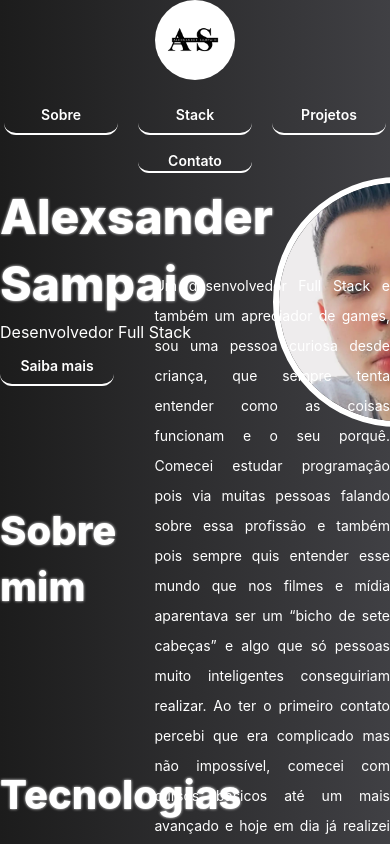
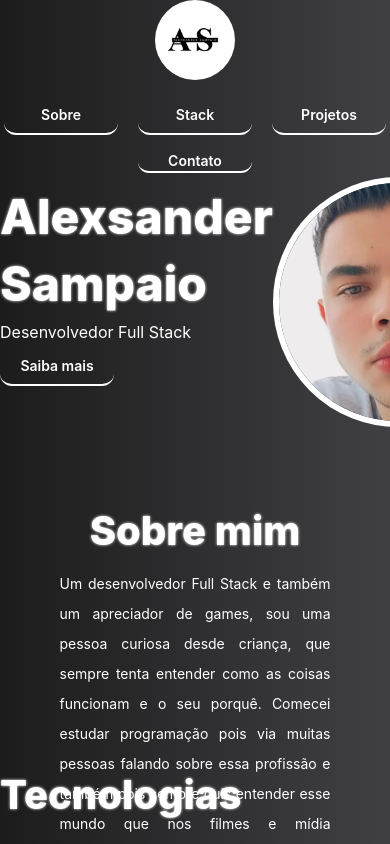
Before and after one commit to Alex-sampaio-lima/Portfolio-Alex-sampaio-lima, a React (Vite) app: page / in a window 390 px wide. Shown: the top 844 px of the page. Built offline with nearby package versions, Linux system fonts and the light colour scheme.

Commit message:
feat: add media query on AboutMeSection

```diff
--- a/src/components/sections/AboutMeSection/style.module.scss
+++ b/src/components/sections/AboutMeSection/style.module.scss
@@ -23,3 +23,47 @@
     height: 10.375rem;
     max-height: max-content;
 }
+
+
+@media (max-width: 767px) {
+    .containerAboutSection {
+        margin-top: 3.125rem;
+        height: 35rem;
+    }
+
+    .containerText {
+        display: flex;
+        flex-direction: column;
+        justify-content: space-between;
+        align-items: center;
+        max-width: 100%;
+        width: 82.5rem;
+        height: 12.5rem;
+        gap: 0.625rem;
+    }
+
+    .titleContainer {
+        display: flex;
+        flex-direction: column;
+        max-width: max-content;
+        width: 25rem;
+        height: auto;
+        gap: 0.9375rem;
+    }
+
+    .paragraphContainer {
+        display: flex;
+        flex-direction: column;
+        align-items: center;
+        width: 16.9375rem;
+        height: 10.375rem;
+        max-height: 100%;
+    }
+
+    .paragraphContainer p {
+
+        width: 16.9375rem;
+        max-width: 100%;
+        height: 30rem;
+    }
+}
```
